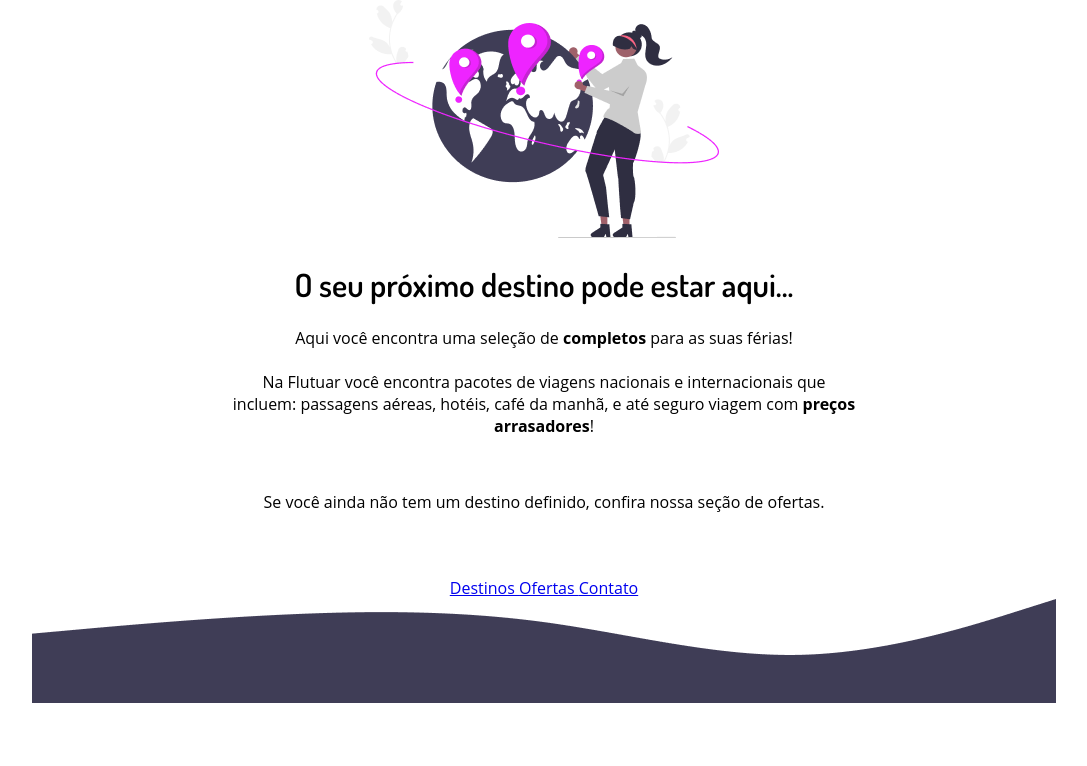
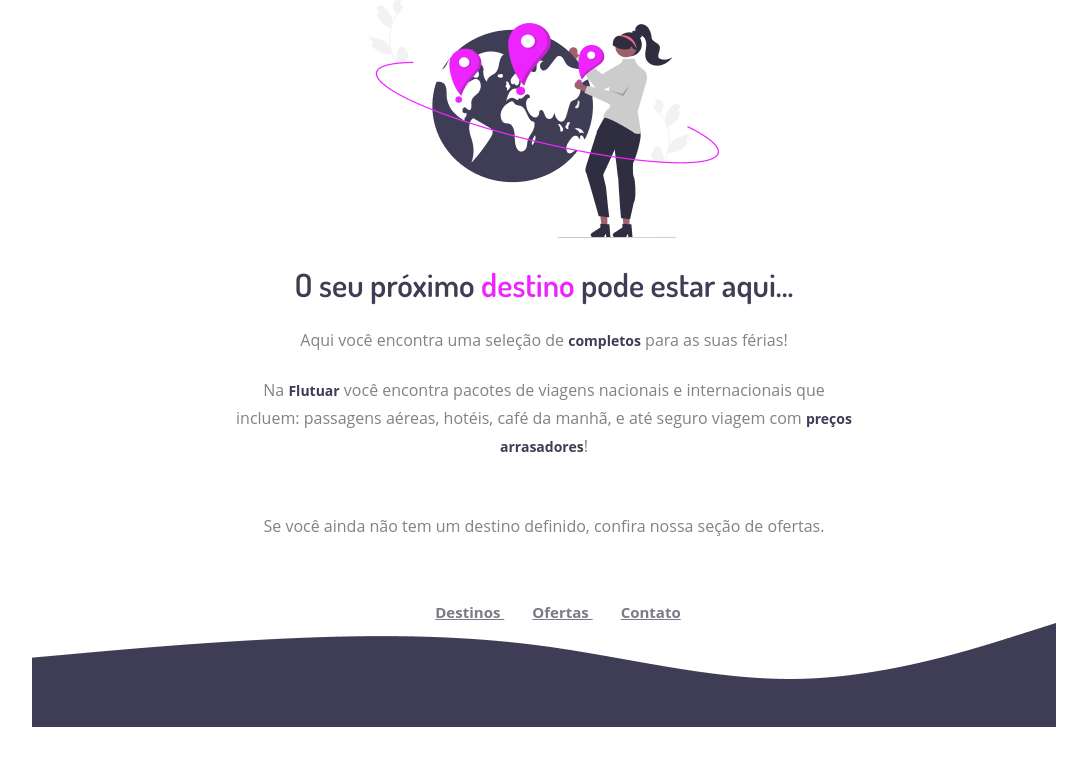
Before and after one commit to david-magalhaes/Explorer_Recriando_Layoyut, a plain HTML site: page index.html in a window 1280 px wide. Shown: the whole page, without its empty margins (96-1183 px from the left). Drawn offline with Linux system fonts and the light colour scheme.

Commit message:
Finalizando

```diff
--- a/index.html
+++ b/index.html
@@ -12,6 +12,7 @@
         rel="stylesheet"
         >
   <link rel="stylesheet" href="style.css">
+  <link rel="shortcut icon" href="img/Favicon.png" type="image/x-icon" />
 </head>
 <body>
   <div id="main">
@@ -20,12 +21,12 @@
       alt="Desenho de uma pessoa com um globo terrestre, olhando os destinos"
     >
 
-    <h1>O seu próximo destino pode estar aqui...</h1>
+    <h1>O seu próximo <span>destino</span> pode estar aqui...</h1>
     <p>
       Aqui você encontra uma seleção de <strong>completos</strong> para as suas férias!
       <br/>
       <br/>
-      Na Flutuar você encontra pacotes de viagens nacionais e internacionais que incluem: passagens aéreas, hotéis, café da manhã,
+      Na <strong>Flutuar</strong> você encontra pacotes de viagens nacionais e internacionais que incluem: passagens aéreas, hotéis, café da manhã,
       e até seguro viagem com <strong>preços arrasadores</strong>!
     </p>
 
--- a/style.css
+++ b/style.css
@@ -12,4 +12,44 @@ body {
 h1 {
   font-family: 'Dosis', sans-serif;
   text-align: center;
+  color: #3F3D56;
+
 }
+
+h1 span{
+  font-weight: bold;
+  color: #EE24FF;
+}
+
+p{
+  color: #828282
+}
+
+p strong{
+  color: #3F3D56;
+  font-weight: bold;
+  font-size: 14px;
+  line-height: 28px;
+}
+
+#footer a{
+    margin-left: 28px;
+    color: #7d7987;
+    font-weight: bold;
+    font-size: 15px;
+}
+
+.line {
+    width: 568px;
+    height: 0;
+
+    margin: 0 auto 8px;
+
+    border: 1px solid #ECEFF2;
+}
+
+#waves {
+
+  bottom: 0;
+  right: 0;
+}
```
